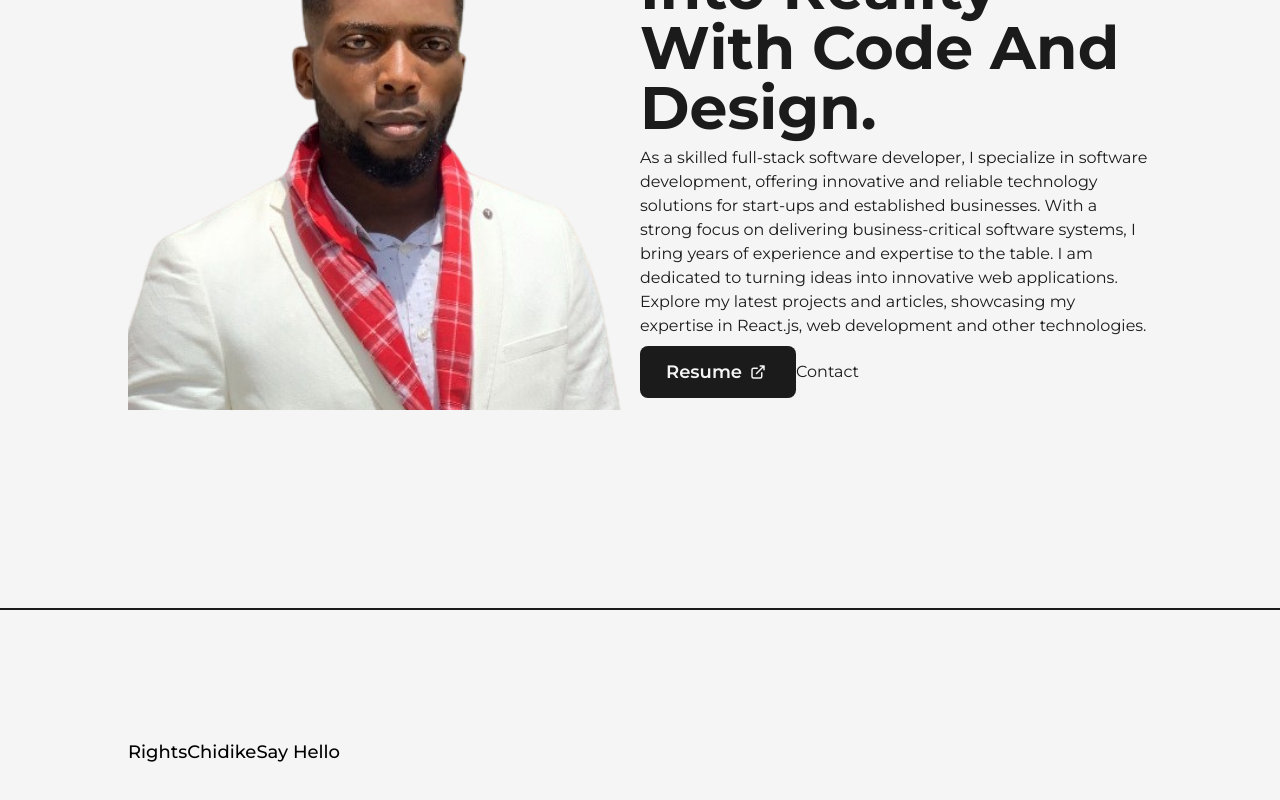
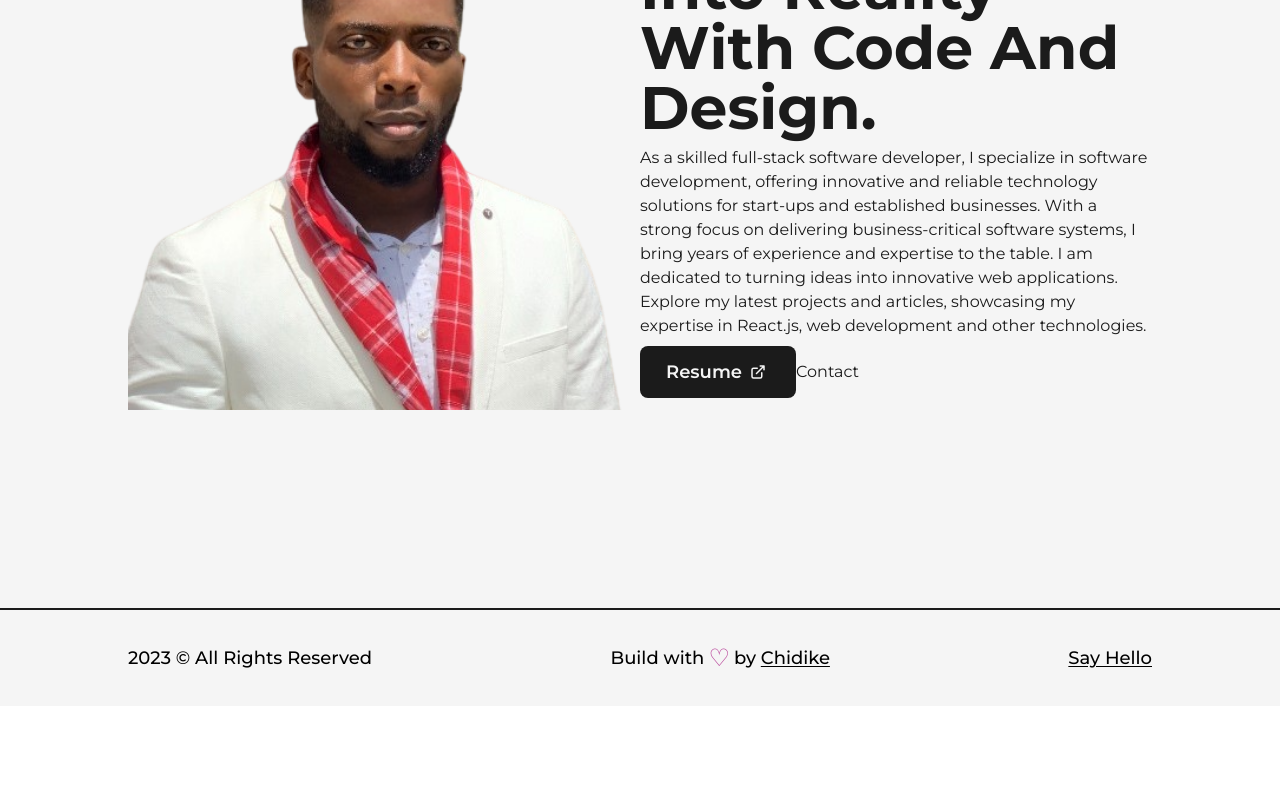
Before and after one commit to lacegiovanni17/Nextjs-dev-Portfolio, a Next.js app: page / in a window 1280 px wide. Shown: the part 304-1104 px from the top of the page. After the commit the page ends 1010 px from the top, so only its background shows below. Built offline with nearby package versions, Linux system fonts and the light colour scheme.

Commit message:
added new feat footer

```diff
--- a/src/components/Footer.js
+++ b/src/components/Footer.js
@@ -1,17 +1,33 @@
-import React from 'react'
-import Layout from './Layout'
-import Link from 'next/link'
+import React from "react";
+import Layout from "./Layout";
+import Link from "next/link";
 
 const Footer = () => {
   return (
-      <footer className="w-full border-t-2 border-solid border-dark font-medium text-lg">
-          <Layout>
-              <span>Rights</span>
-              <Link href="/">Chidike</Link>
-              <Link href="/">Say Hello</Link>
-          </Layout>
+    <footer className="w-full border-t-2 border-solid border-dark font-medium text-lg">
+      <Layout className="py-8 flex items-center justify-between">
+        <span>{new Date().getFullYear()} &copy; All Rights Reserved</span>
+        <div className="flex items-center">
+          Build with <span className="text-primary text-2xl px-1">&#9825;</span>
+          by&nbsp;
+          <Link
+            href="https://dk-js-portfolio-website.vercel.app/"
+            className="underline underline-offset-2"
+            target={"_blank"}
+          >
+            Chidike
+          </Link>
+        </div>
+        <Link
+          href="https://dk-js-portfolio-website.vercel.app/"
+          className="underline underline-offset-2"
+          target={"_blank"}
+        >
+          Say Hello
+        </Link>
+      </Layout>
     </footer>
-  )
-}
+  );
+};
 
-export default Footer
+export default Footer;
```
